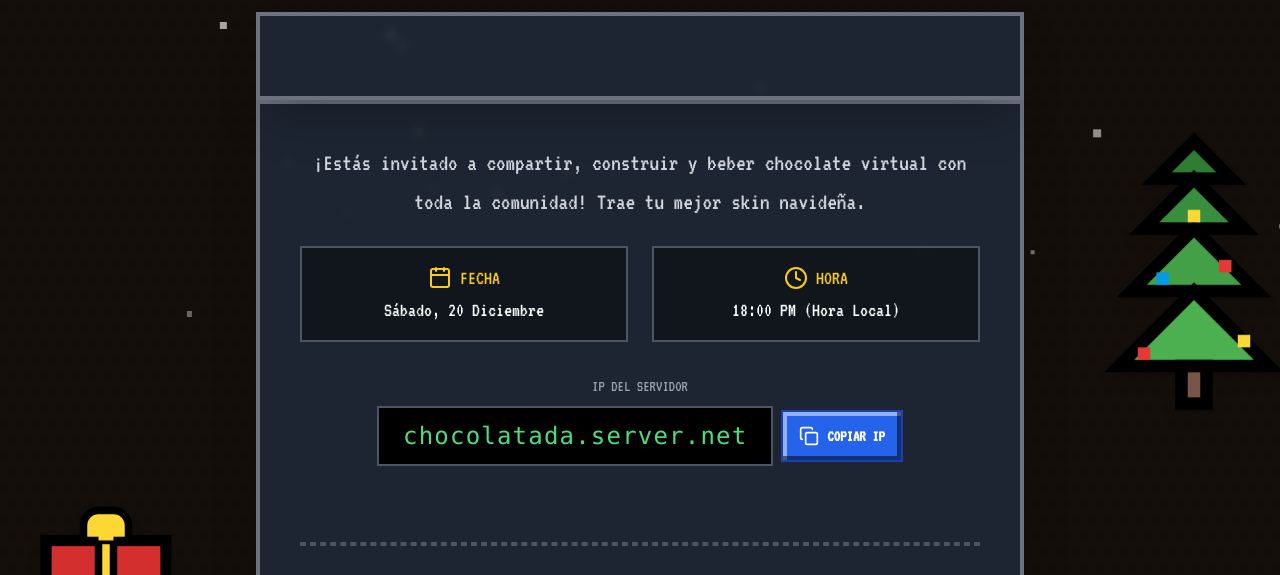
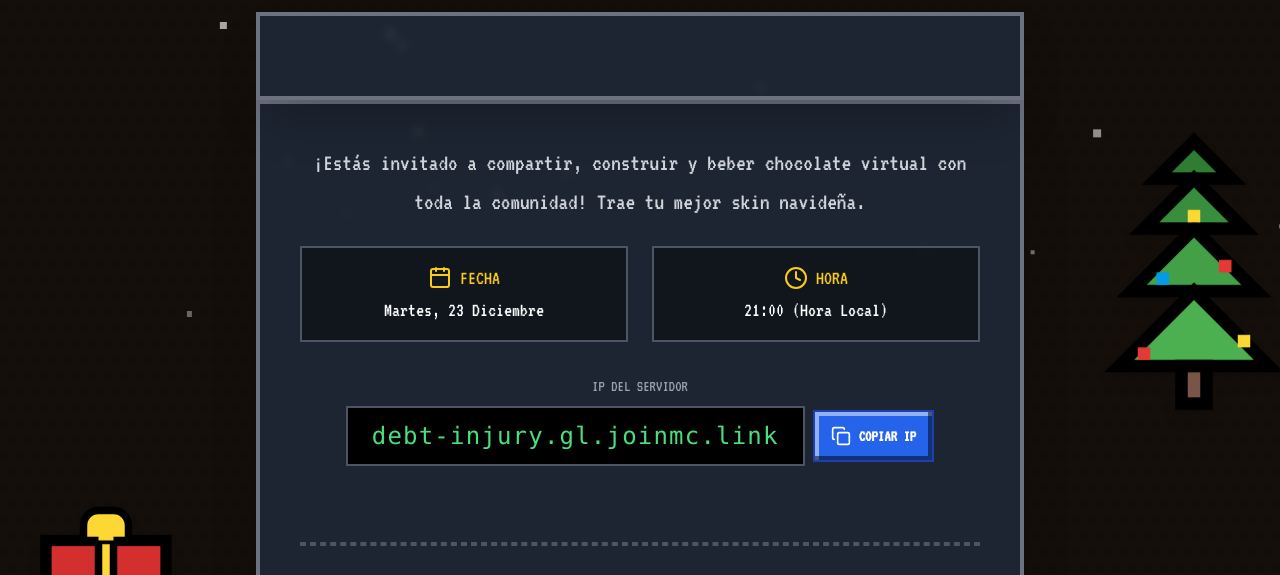
Before and after one commit to bytecraftcode/chocolatada_navidad, a plain HTML site: page index.html in a window 1280 px wide. Shown: the part 180-755 px from the top of the page. Drawn offline with nearby package versions, Linux system fonts and the light colour scheme.

Commit message:
Update index.html

```diff
--- a/index.html
+++ b/index.html
@@ -161,14 +161,14 @@
                         <i data-lucide="calendar"></i>
                         <span>FECHA</span>
                     </div>
-                    <p>Sábado, 20 Diciembre</p>
+                    <p>Martes, 23 Diciembre</p>
                 </div>
                 <div class="bg-black/40 p-4 border-2 border-gray-600">
                     <div class="flex items-center justify-center gap-2 text-yellow-400 mb-1">
                         <i data-lucide="clock"></i>
                         <span>HORA</span>
                     </div>
-                    <p>18:00 PM (Hora Local)</p>
+                    <p>21:00 (Hora Local)</p>
                 </div>
             </div>
 
@@ -177,7 +177,7 @@
                 <p class="text-gray-400 mb-2">IP DEL SERVIDOR</p>
                 <div class="flex flex-col md:flex-row gap-2 justify-center items-center">
                     <code id="server-ip" class="bg-black text-green-400 px-6 py-3 text-2xl border-2 border-gray-600 tracking-wider">
-                        chocolatada.server.net
+                        debt-injury.gl.joinmc.link
                     </code>
                     <button onclick="copyIp()" class="btn-minecraft bg-blue-600 hover:bg-blue-500 text-white px-4 py-3 border-2 border-blue-800 font-bold uppercase flex items-center gap-2">
                         <i data-lucide="copy" class="w-5 h-5"></i> Copiar IP
@@ -232,7 +232,7 @@
         // Función para simular/realizar descarga
         function downloadMods() {
             // AQUÍ PUEDES PONER TU LINK REAL. Ejemplo:
-            // window.location.href = "https://www.mediafire.com/file/tu_archivo.zip";
+             window.location.href = "https://mega.nz/folder/vhwyhTJQ#jcZJfxMn3UsEBieL6Wg63Q";
 
             // COMO DEMOSTRACIÓN: Descarga un archivo de texto
             const textContent = `
@@ -285,4 +285,5 @@
         createParticles();
     </script>
 </body>
+
 </html>
```
